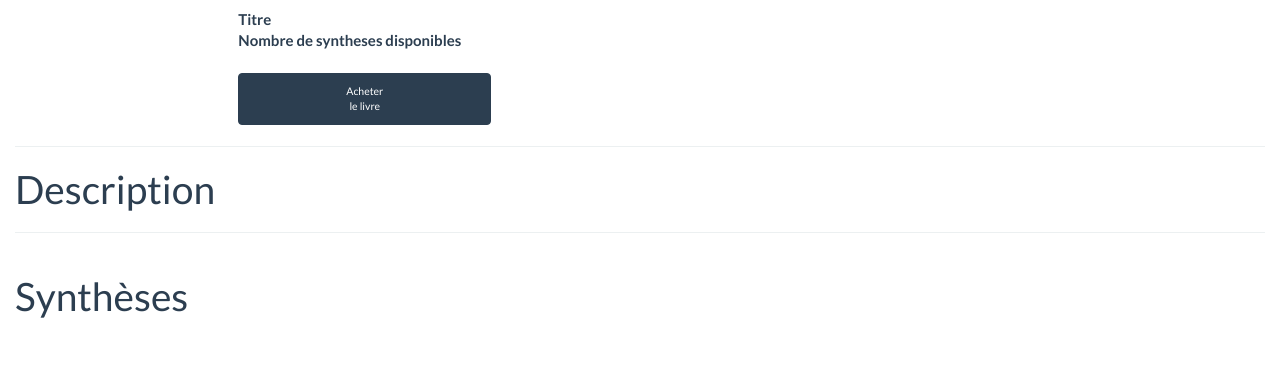
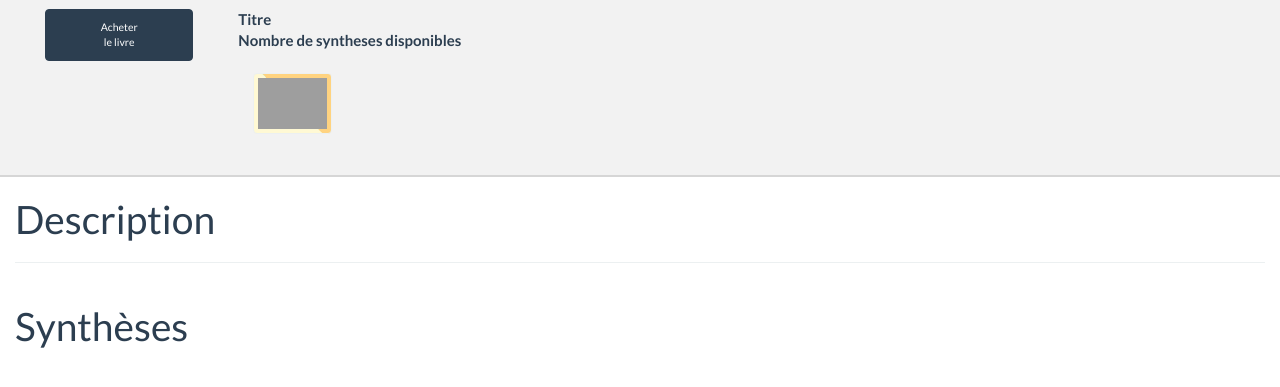
Before and after one commit to franck-roland/kooblit, a Django app: template templates/details.html in a window 1280 px wide. Shown: the part 61-448 px from the top of the page. Run offline with Django 3.2, Linux system fonts and the light colour scheme; the template is opened without the code that fills it, so the values that code supplies are empty; parts of the project's set-up code (start-up, migrations or seed data) failed here and were passed over; some libraries are stand-ins or nearby versions; grey boxes are pictures that could not be loaded.

Commit message:
Modification style détail du livre

```diff
--- a/templates/details.html
+++ b/templates/details.html
@@ -39,9 +39,14 @@
         </li>
     </div>
 </nav> -->
-<div class=" container col-md-12" style="padding-top:10px;">
+<div class=" container col-md-12" style="padding-top:10px;background-color: rgba(0, 0, 0, 0.05);padding-bottom:20px;border-bottom:2px solid rgb(214, 214, 214);">
   <div class="col-md-2">
     <img src="{{img_url}}" class="img-rounded" width="100%">
+    <div class="img_container2 col-12 col-sm-12 col-lg-12 col-xs-12" style='text-align:center;' >
+      <a href="{{buy_url}}" target="_blank">
+          <button type="button" class="btn btn-primary" style="font-size:0.7em;width:100%"> Acheter<br/> le livre</button>
+        </a>
+    </div>
   </div>
   <div class="col-md-10">
     <dl>
@@ -50,15 +55,17 @@
       <dt>Nombre de syntheses disponibles</dt>
       <dd>{{nb_syntheses}}</dd>
     </dl>
-    <div class="img_container2 col-3 col-sm-3 col-lg-3 col-xs-3" style='padding:0;text-align:center;' >
-      <a href="{{buy_url}}" target="_blank">
-          <button type="button" class="btn btn-primary" style="font-size:0.7em;width:100%"> Acheter<br/> le livre</button>
+
+    <div class="col-xs-12 col-sm-12 col-md-12" >
+      <div class="bs-component" style="padding-right:92%">
+        <a class="gold_button thumbnail" data-toggle="tooltip" data-placement="top" title="" data-original-title="Je vends une synthèse" href="{% url 'book_management:post' title '' %}">
+          <img src="{% static "img/coins24.png" %}"/>
         </a>
+      </div>
     </div>
   </div>
 </div>
 <div class="container col-md-12">
-<hr/>
   <h1> Description </h1>
   {{description}}
 
@@ -112,3 +119,8 @@
   	{% endfor %}
 </div> <!-- panel-group -->
 {% endblock %}
+{% block script_block %}
+<script type="text/javascript">
+$('.bs-component [data-toggle="tooltip"]').tooltip();
+</script>
+{% endblock %}
```
